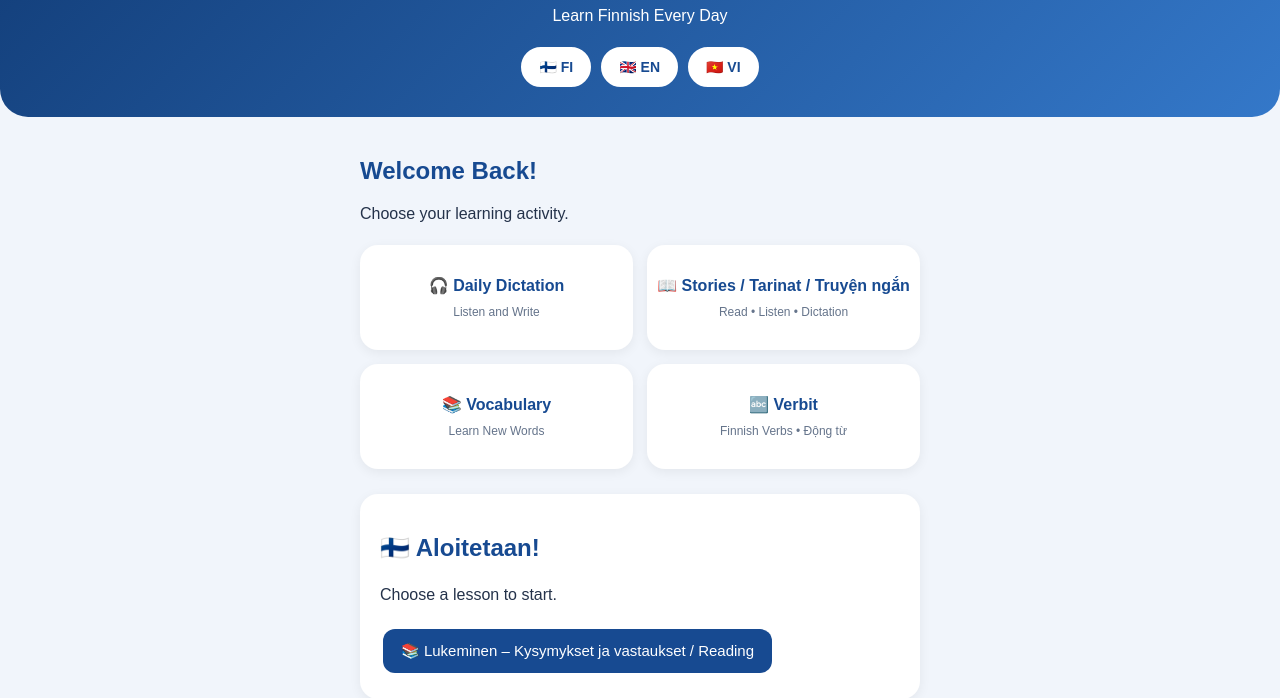
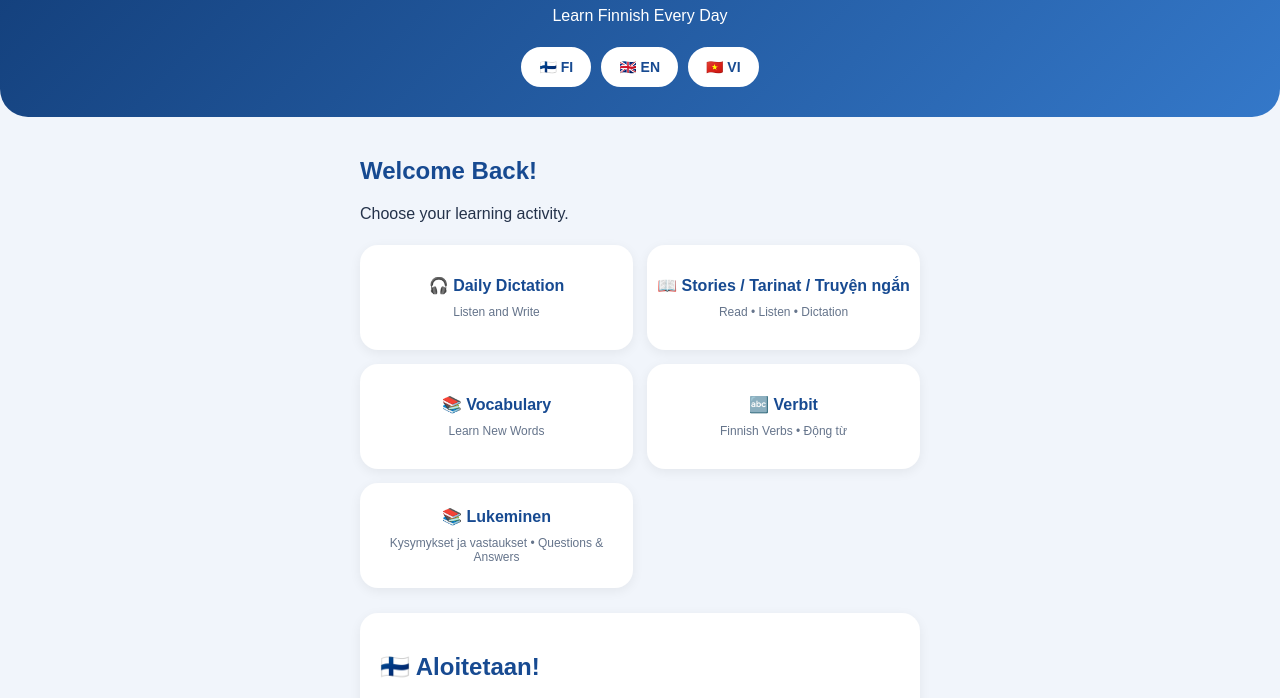
Before and after one commit to quang300986/Suomi-Valo300986, a plain HTML site: page index.html in a window 1280 px wide. Shown: the part 108-806 px from the top of the page. Drawn offline with Linux system fonts and the light colour scheme.

Commit message:
Add button for reading lesson in index.html

```diff
--- a/index.html
+++ b/index.html
@@ -46,6 +46,10 @@
             🔤 <span>Verbit</span>
             <small>Finnish Verbs • Động từ</small>
         </button>
+                <button onclick="openLesson('reading')">
+            📚 <span>Lukeminen</span>
+            <small>Kysymykset ja vastaukset • Questions & Answers</small>
+        </button>
 
 
     </section>
```
